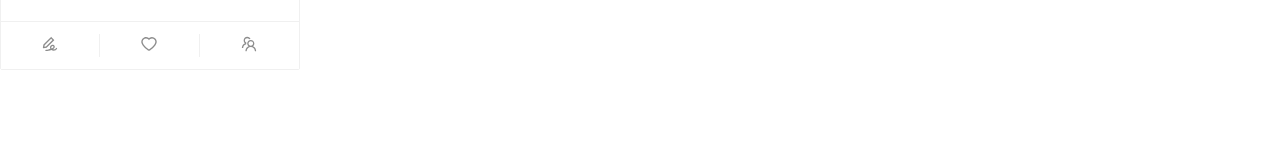
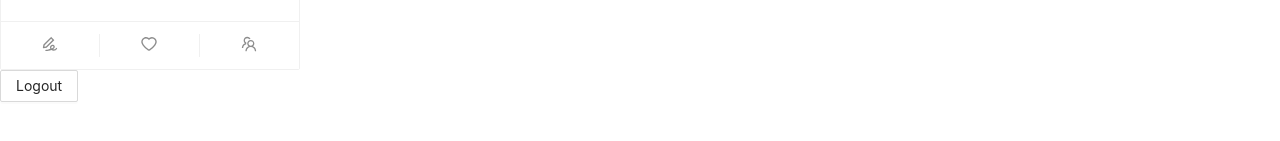
Before and after one commit to sarifor/react-nodebird-practice, a Next.js app in the folder front/: page / in a window 1280 px wide. Both pictures are taken after typing "Sample", "Sample123" into the empty fields and a click on the button "Login". Shown: the part 345-486 px from the top of the page. Built offline with nearby package versions, Linux system fonts and the light colour scheme.

Commit message:
Add: Fake logout

```diff
--- a/front/components/AppLayout.js
+++ b/front/components/AppLayout.js
@@ -49,7 +49,7 @@ const AppLayout = ({ children }) => {
       </Menu>
       <Row> {/* 작은 화면에서는 세 Col이 수직으로 쌓이고, 중간 이상 화면에서는 수평으로 배치 */}
         <Col xs={24} md={6}>
-          {isLoggedIn ? <UserProfile /> : <LoginForm setIsLoggedIn={setIsLoggedIn} /> }
+          {isLoggedIn ? <UserProfile setIsLoggedIn={setIsLoggedIn} /> : <LoginForm setIsLoggedIn={setIsLoggedIn} /> }
         </Col>
         <Col xs={24} md={12}>
           {children}
--- a/front/components/UserProfile.js
+++ b/front/components/UserProfile.js
@@ -1,9 +1,13 @@
-import React from 'react';
+import React, { useCallback } from 'react';
 import { SignatureOutlined, HeartOutlined, TeamOutlined } from '@ant-design/icons';
-import { Card } from 'antd';
+import { Card, Button } from 'antd';
 const { Meta } = Card;
 
-const UserProfile = () => {
+const UserProfile = ({ setIsLoggedIn }) => {
+  const onLogout = useCallback(() => {
+    setIsLoggedIn(false);
+  }, []);
+
   return (
     <>
       <Card
@@ -28,6 +32,7 @@ const UserProfile = () => {
           description="This is the description"
         />
       </Card>
+      <Button onClick={onLogout}>Logout</Button>
     </>
   )
 }
```
